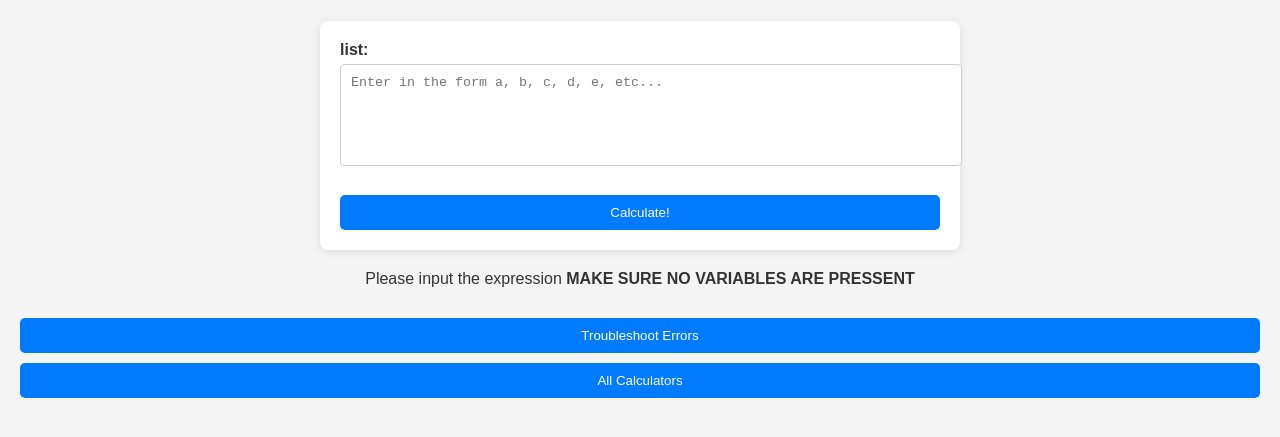
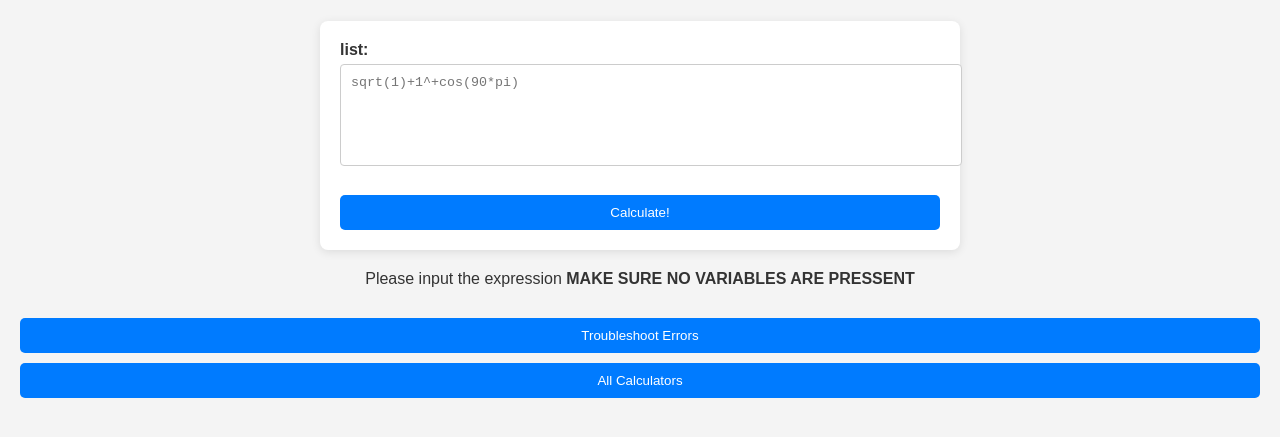
Before and after one commit to cyin-star/thisnameiswaytoolong, a plain HTML site: page index1.html in a window 1280 px wide. Shown: the part 79-516 px from the top of the page. Drawn offline with Linux system fonts and the light colour scheme.

Commit message:
Update index1.html

```diff
--- a/index1.html
+++ b/index1.html
@@ -81,7 +81,7 @@
 
 <form id="dataForm" aria-label="Calculator Form">
     <label for="name">list: </label>
-    <textarea id="name" name="name" aria-label="Equation 1" placeholder="Enter in the form a, b, c, d, e, etc..."></textarea>
+    <textarea id="name" name="name" aria-label="Equation 1" placeholder="sqrt(1)+1^+cos(90*pi)"></textarea>
     <input type="hidden" id="d" name="d" value="1">
     <button type="submit">Calculate!</button>
 </form>
```
